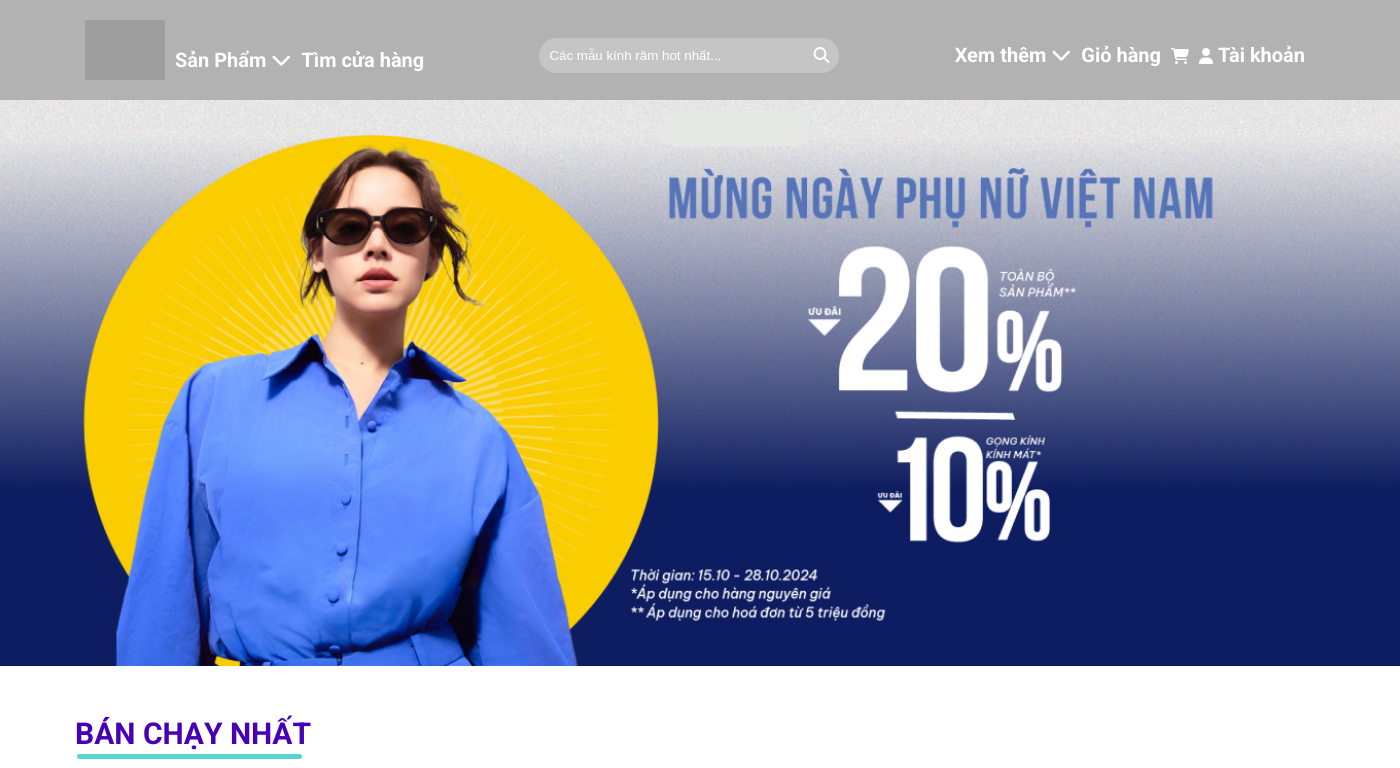
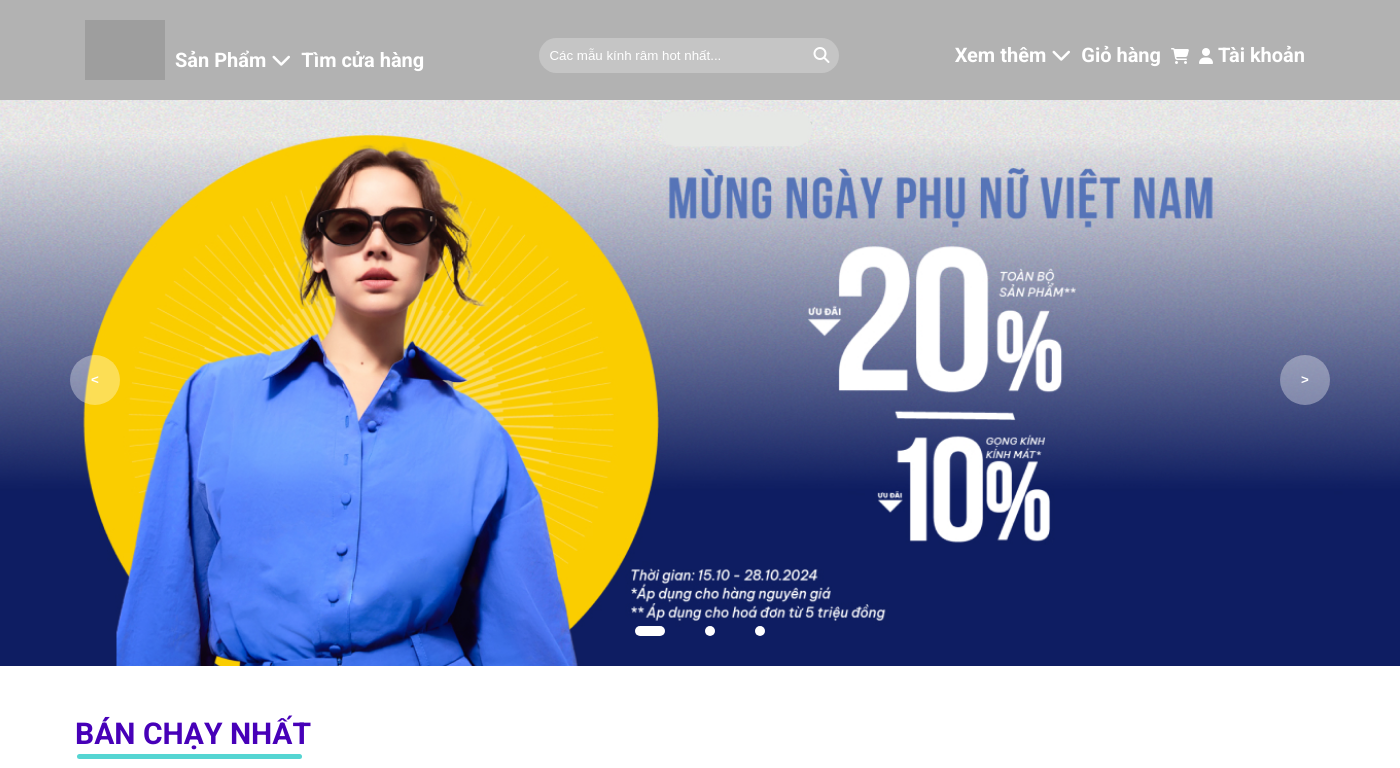
Before and after one commit to quanglam54/duan1, a PHP site: page /duan_2/ in a window 1400 px wide; the page is wider, and only the part inside the window is pictured. Shown: the top 768 px of that part. Run offline with PHP 8.4, Linux system fonts and the light colour scheme; some libraries are stand-ins or nearby versions; grey boxes are pictures that could not be loaded.

Commit message:
cập nhật js index.html

```diff
--- a/index.html
+++ b/index.html
@@ -55,8 +55,8 @@
     </section>
     <!-- hết header -->
     <section class="sliders">
-      <div class="banner">
-        <div class="banner-img">
+      <div class="banner-wrapper">
+        <div class="banner-container">
             <img
               src="./public/img/banner (1).jpg"
               alt="sale ngày phụ nữ"
@@ -64,10 +64,26 @@
             />
             <img
               src="./public/img/banner-2.jpg"
-            alt="sale bạn mới"
+              alt="sale ngày phụ nữ"
               class="img-item"
             />
-          <img src="./public/img/banner-3.jpg" alt="" class="img-item" />
+            <img
+              src="./public/img/banner-3.jpg"
+              alt="sale ngày phụ nữ"
+              class="img-item"
+            />
+          </div>
+          <!-- buttons -->
+          <div class="buttons">
+            <button id="prev"><</button>
+            <button id="next">></button>
+          </div>
+          <!-- dots -->
+          <ul class="dots">
+            <li class="active"></li>
+            <li></li>
+            <li></li>
+          </ul>
         </div>
       </div>
     </section>
@@ -151,6 +167,7 @@
             <h2>Bộ sưu tập mới nhất</h2>
           </div>
           <div class="collection-menu">
+
             <div class="collection-menu-one active">
               <span><i class="fa-solid fa-arrow-right"></i></span>
               <h3>Gọng kính</h3>
@@ -178,7 +195,8 @@
     <!-- hết -->
     <section class="main-block">
       <div class="container">
-        <div class="block-products">
+
+        <div class="block-products ">
           <div class="product-item">
             <div class="product-item-img">
               <img src="./public/img/sp-gọng1.jpg" alt="" />
@@ -284,6 +302,7 @@
           </div>
           <!--  -->
         </div>
+
         <button>Xem thêm gọng kính +</button>
       </div>
     </section>
@@ -682,5 +701,7 @@
         </div>
       </div>
     </footer>
+   <script src="./public/js/main.js"></script>
+   <script src="./public/js/slide.js"></script>
   </body>
 </html>
--- a/public/css/style.css
+++ b/public/css/style.css
@@ -108,22 +108,60 @@ header {
   margin-top: 5px;
   margin-right: 5px;
 }
-
-.banner {
+/* css banner */
+.banner-wrapper {
   width: 100%;
+  position: relative;
   overflow: hidden;
 }
-
-.banner-img {
-  width: 100%;
+.banner-container {
   display: flex;
-  transition: transform 0.5s ease-in-out;
+  transition: all 0.5s ease-in;
 }
-
-.banner-img .img-item {
+.banner-container img {
   min-width: 100%;
   height: auto;
   object-fit: cover;
+}
+.buttons {
+  position: absolute;
+  top: 45%;
+  left: 5%;
+  width: 90%;
+  display: flex;
+  justify-content: space-between;
+}
+.buttons button {
+  width: 50px;
+  height: 50px;
+  border-radius: 50%;
+  background-color: #fff5;
+  color: #fff;
+  font-weight: bold;
+  border: none;
+}
+.dots {
+  position: absolute;
+  bottom: 10px;
+  color: #fff;
+  left: 0;
+  width: 100%;
+  margin: 0;
+  padding: 0;
+  display: flex;
+  justify-content: center;
+}
+.dots li {
+  list-style: none;
+  width: 10px;
+  height: 10px;
+  background-color: #fff;
+  margin: 20px;
+  border-radius: 20px;
+  transition: all 0.5s ease-in;
+}
+.dots li.active {
+  width: 30px;
 }
 /* css section bestseller */
 .blog-bestseller {
@@ -322,7 +360,6 @@ header {
   margin-top: 50px;
 }
 .block-products {
-  /* position: relative; */
   display: grid;
   grid-template-columns: repeat(4, 1fr);
   gap: 20px;
@@ -330,6 +367,7 @@ header {
 .product-item {
   margin-bottom: 30px;
 }
+
 .product-item:hover .product-item-price {
   background-color: #f58f5d;
 }
```
Also changed, not shown: public/js/main.js (added, +39 -0 lines), public/js/slide.js (added). Lines whose indentation alone changed are shown as unchanged.
